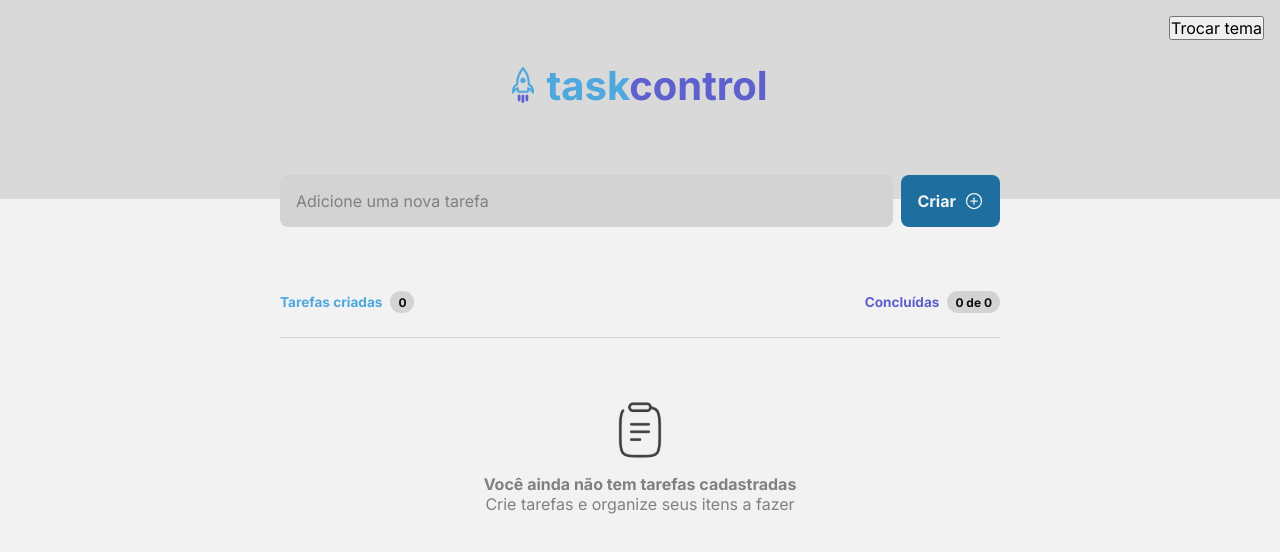
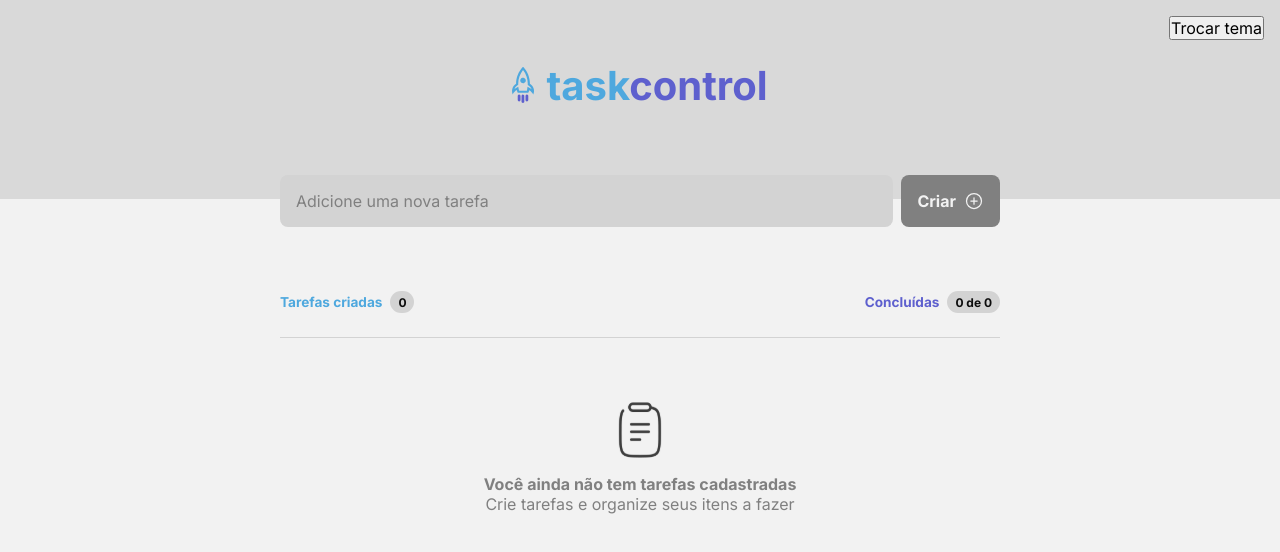
Before and after one commit to thiagolbf/task_control, a React (Vite) app: page / in a window 1280 px wide. Shown: the top 552 px of the page. Built offline with nearby package versions, Linux system fonts and the light colour scheme.

Commit message:
included properties for input and button

```diff
--- a/src/components/NewTask/index.tsx
+++ b/src/components/NewTask/index.tsx
@@ -13,6 +13,8 @@ export const AddNewTask = () => {
   const handleNewContent = (event: React.ChangeEvent<HTMLInputElement>) => {
     setTaskContent(event.target.value);
   };
+
+  const newTaskEmpety = taskContent.length === 0;
 
   const handleAddNewTask = (event: React.FormEvent<HTMLFormElement>) => {
     event.preventDefault();
@@ -41,8 +43,11 @@ export const AddNewTask = () => {
           placeholder="Adicione uma nova tarefa"
           onChange={handleNewContent}
           value={taskContent}
+          required
+          minLength={5}
+          maxLength={100}
         />
-        <button type="submit">
+        <button type="submit" disabled={newTaskEmpety}>
           Criar <PlusCircle size={20} />
         </button>
       </form>
--- a/src/components/NewTask/style.ts
+++ b/src/components/NewTask/style.ts
@@ -55,6 +55,11 @@ export const NewTaskContainer = styled.div`
         background-color: ${(props) => props.theme.blue};
         transition: background-color 0.2s;
       }
+
+      :disabled {
+        cursor: not-allowed;
+        background-color: ${(props) => props.theme.secundaryFont};
+      }
     }
   }
 `;
--- a/src/components/Task/style.ts
+++ b/src/components/Task/style.ts
@@ -80,7 +80,7 @@ export const UnMarkTask = styled.button`
 export const Content = styled.p`
   flex: 1;
   color: ${(props) => props.theme.primaryFont};
-
+  word-break: break-all;
   font-size: 0.85rem;
 `;
 
@@ -89,7 +89,7 @@ export const ConcludedContent = styled.p`
   color: ${(props) => props.theme.secundaryFont};
 
   font-size: 0.85rem;
-
+  word-break: break-all;
   text-decoration: line-through;
 `;
 
```
